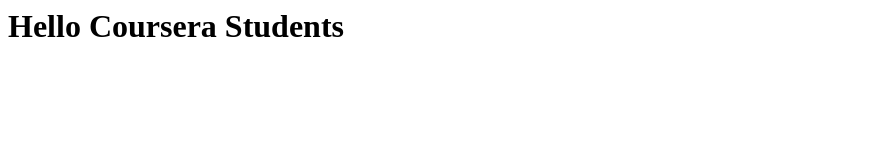
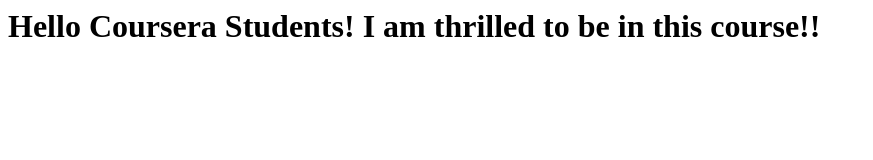
Before and after one commit to WycliffeKerich/coursera-test, a plain HTML site: page index.html in a window 1280 px wide. Shown: the whole page, without its empty margins (0-873 px from the left). Drawn offline with Linux system fonts and the light colour scheme.

Commit message:
New version of web file

```diff
--- a/index.html
+++ b/index.html
@@ -4,6 +4,6 @@
     <title>Hello Coursera</title>
   </head>
   <body>
-    <h1>Hello Coursera Students</h1>
+    <h1>Hello Coursera Students! I am thrilled to be in this course!!</h1>
   </body>
 </html>
```
